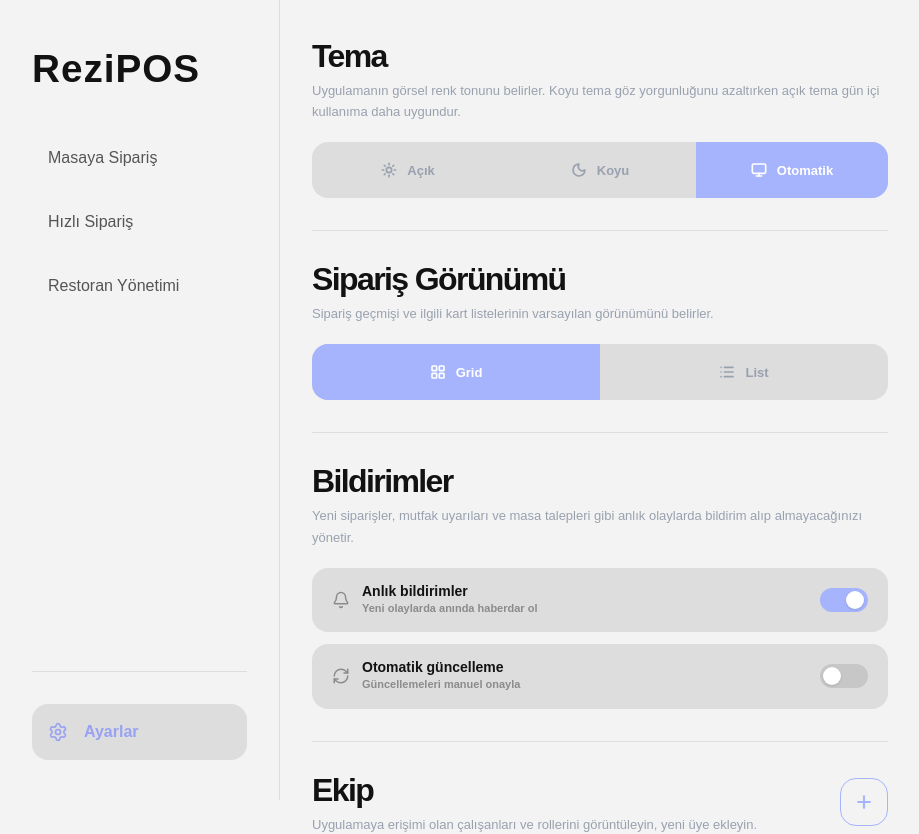
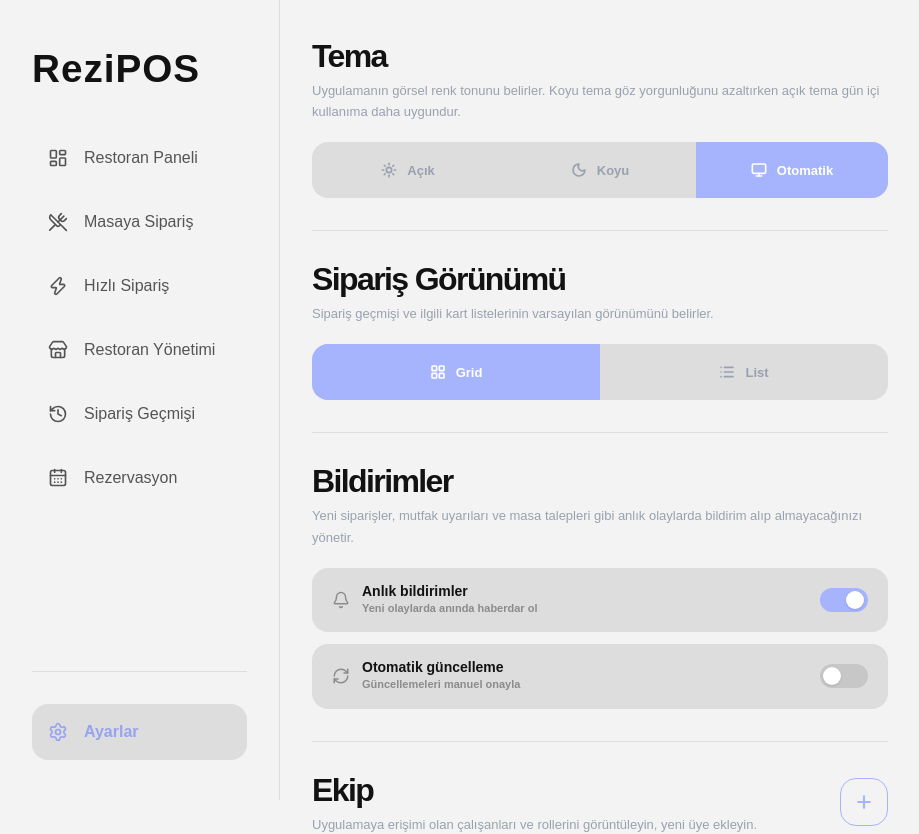
Before and after one commit to Luchhass/rezipos-app-my-demo, a Next.js app: page /settings in a window 1280 px wide. Shown: the top 834 px of the page, without its empty margins (0-919 px from the left). Built offline with nearby package versions, Linux system fonts and the light colour scheme; no server answers.

Commit message:
Added sidebar nav icons

```diff
--- a/src/app/dashboard/page.jsx
+++ b/src/app/dashboard/page.jsx
@@ -27,7 +27,7 @@ const MONTHS = [
 ];
 
 export default function DashboardPage() {
-  redirect("/take-order");
+  // redirect("/take-order");
 
   // Filter State
   const [filterMode, setFilterMode] = useState("today");
--- a/src/app/login/page.jsx
+++ b/src/app/login/page.jsx
@@ -36,7 +36,7 @@ export default function AuthPage() {
   // Redirect If Token Exists
   useEffect(() => {
     if (typeof window !== "undefined" && localStorage.getItem("token")) {
-      router.replace("/take-order");
+      router.replace("/dashboard");
     }
   }, [router]);
 
@@ -62,7 +62,7 @@ export default function AuthPage() {
         {
           onSuccess: () => {
             setSuccessModal("login");
-            setTimeout(() => router.push("/take-order"), 3000);
+            setTimeout(() => router.push("/dashboard"), 3000);
           },
           onError: (err) => {
             setButtonError(err?.response?.data?.message || "Kullanıcı adı/e-posta veya şifre hatalı.");
--- a/src/app/reservations/page.jsx
+++ b/src/app/reservations/page.jsx
@@ -8,7 +8,7 @@ import ReservationTimeline from "@/components/reservations/ReservationTimeline";
 import { redirect } from "next/navigation";
 
 export default function ReservationPage() {
-  redirect("/take-order");
+  // redirect("/take-order");
 
   // Restaurant Config
   const { restaurantConfig, reservations } = data;
--- a/src/app/sales-history/page.jsx
+++ b/src/app/sales-history/page.jsx
@@ -9,7 +9,7 @@ import ListView from "@/components/sales-history/ListView";
 import { redirect } from "next/navigation";
 
 export default function OrdersPage() {
-  redirect("/take-order");
+  // redirect("/take-order");
 
   // Sidebar State
   const [isOrderModalOpen, setIsOrderModalOpen] = useState(false);
--- a/src/app/settings/page.jsx
+++ b/src/app/settings/page.jsx
@@ -63,7 +63,7 @@ export default function SettingsPage() {
   return (
     <>
       {/* Page Content */}
-      <div className="mt-26 flex max-w-160 select-none flex-col gap-4 px-8 py-6 md:mt-0 md:ml-70 md:gap-6 md:py-8 lg:gap-8 lg:py-10">
+      <div className="mt-26 flex max-w-160 select-none flex-col gap-8 px-8 py-6 md:mt-0 md:ml-70 md:py-8 lg:py-10">
         {/* Theme */}
         <section className="flex flex-col gap-5">
           <div>
--- a/src/components/Header.jsx
+++ b/src/components/Header.jsx
@@ -3,16 +3,24 @@
 import Link from "next/link";
 import { usePathname, useSearchParams } from "next/navigation";
 import { useState } from "react";
-import { Settings } from "lucide-react";
+import {
+  LayoutDashboard,
+  UtensilsCrossed,
+  Zap,
+  Store,
+  History,
+  CalendarDays,
+  Settings,
+} from "lucide-react";
 
 // Navigation Links
 const NAV_LINKS = [
-  // { href: "/dashboard", label: "Restoran Paneli" },
-  { href: "/take-order", label: "Masaya Sipariş", type: "take-order" },
-  { href: "/take-order?quickOrder=1", label: "Hızlı Sipariş", type: "quick-order" },
-  { href: "/restaurant-management", label: "Restoran Yönetimi", type: "default" },
-  // { href: "/sales-history", label: "Sipariş Geçmişi" },
-  // { href: "/reservations", label: "Rezervasyon" },
+  { href: "/dashboard", label: "Restoran Paneli", icon: LayoutDashboard },
+  { href: "/take-order", label: "Masaya Sipariş", type: "take-order", icon: UtensilsCrossed },
+  { href: "/take-order?quickOrder=1", label: "Hızlı Sipariş", type: "quick-order", icon: Zap },
+  { href: "/restaurant-management", label: "Restoran Yönetimi", type: "default", icon: Store },
+  { href: "/sales-history", label: "Sipariş Geçmişi", icon: History },
+  { href: "/reservations", label: "Rezervasyon", icon: CalendarDays },
 ];
 
 // Hidden Header Routes
@@ -82,7 +90,7 @@ export default function Header() {
 
         {/* Navigation */}
         <nav className="flex flex-col gap-2">
-          {NAV_LINKS.map(({ href, label, type }) => {
+          {NAV_LINKS.map(({ href, label, type, icon: Icon }) => {
             const isActive =
               type === "take-order"
                 ? pathname === "/take-order" && !isQuickOrderActive
@@ -95,13 +103,14 @@ export default function Header() {
                 key={href}
                 href={href}
                 onClick={() => setIsOpen(false)}
-                className={`max-w-xs rounded-2xl p-4 text-base font-medium transition-all ${
+                className={`flex max-w-xs items-center gap-4 rounded-2xl p-4 text-base font-medium transition-all ${
                   isActive
                     ? "bg-[#dddddd] text-[#98A2F3] dark:bg-[#2d2d2d]"
                     : "text-[#121212] opacity-70 hover:bg-[#dddddd]/50 hover:opacity-100 dark:text-white dark:hover:bg-[#2d2d2d]/50"
                 }`}
               >
-                {label}
+                <Icon size={20} />
+                <span>{label}</span>
               </Link>
             );
           })}
```
